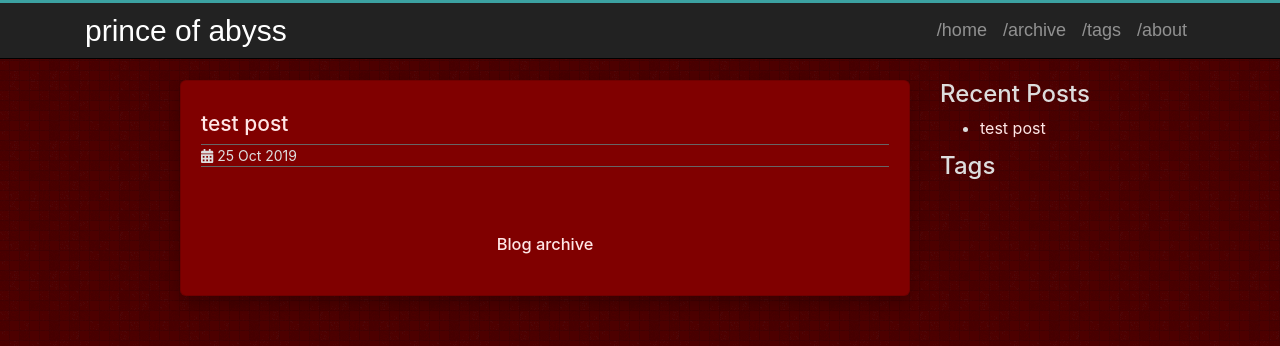
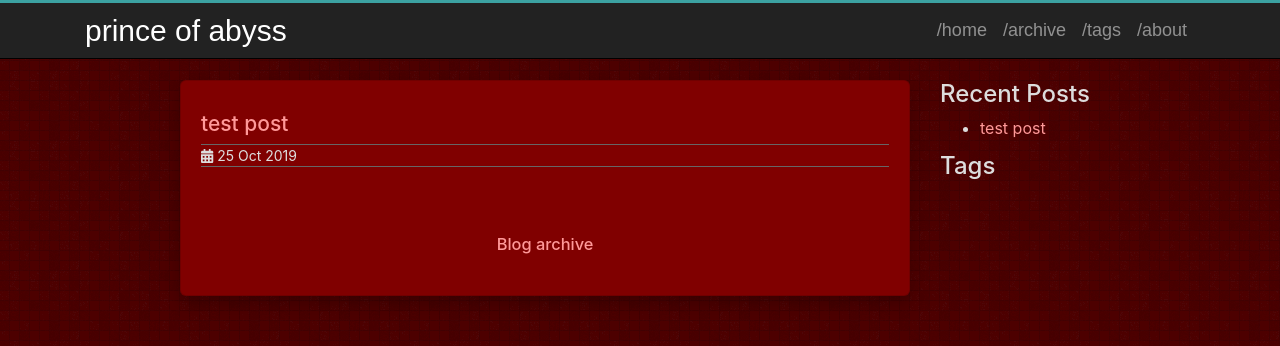
Before and after one commit to iron131211/iron131211.github.io, a Jekyll site: the page built from index.html, in a window 1280 px wide. Shown: the top 346 px of the page. Built offline with Jekyll 4.4.1, drawn with Linux system fonts in a browser that asks for light colours.

Commit message:
Update theme.scss

```diff
--- a/assets/css/theme.scss
+++ b/assets/css/theme.scss
@@ -17,7 +17,7 @@
 //********************************************************
 
 // Several accent colors, choose one or create your own!
-$accent-color: #ffe6e6;    // original =)
+$accent-color: #ff9999;    // original =)
 //$accent-color: #C38FD6;  // velvet
 //$accent-color: #8FD6B3;  // greenish
 //$accent-color: #35B4DE;  // bluish
```
